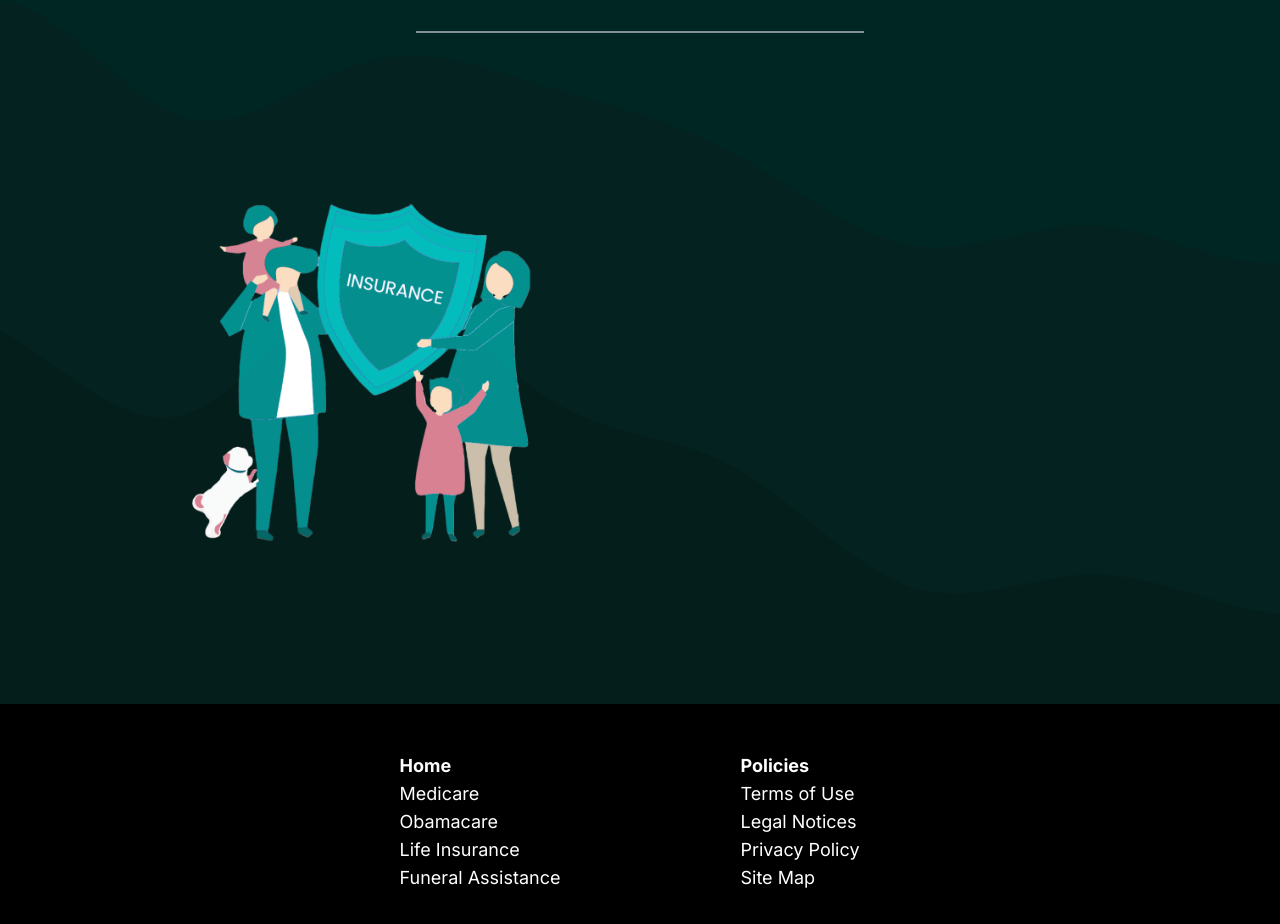
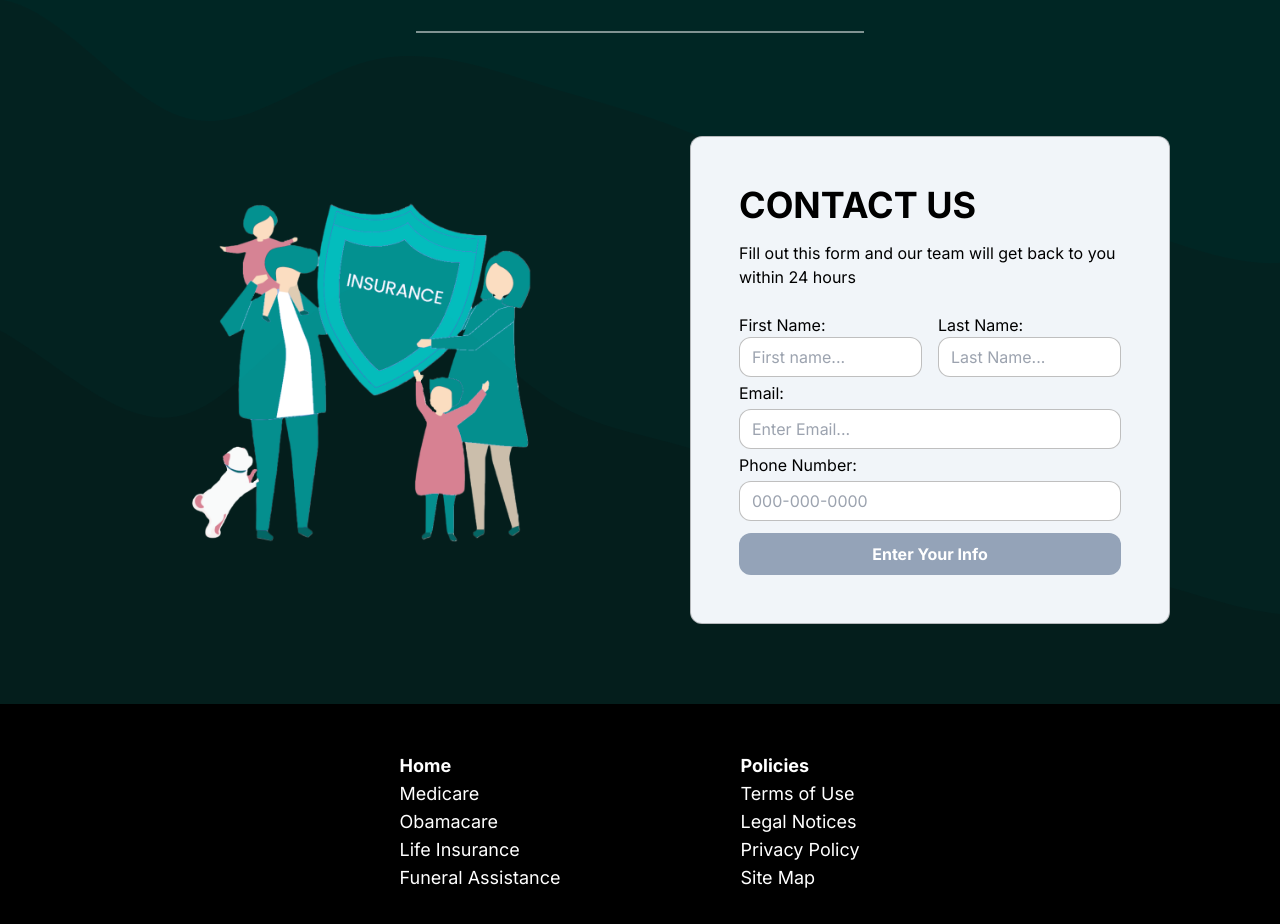
Before and after one commit to ballinyouup/leainsurance, a Next.js app: page / in a window 1280 px wide. Shown: the part 2200-3124 px from the top of the page. Built offline with nearby package versions, Linux system fonts and the light colour scheme.

Commit message:
added z index

```diff
--- a/app/components/Home/ContactSection/ContactCard.tsx
+++ b/app/components/Home/ContactSection/ContactCard.tsx
@@ -57,7 +57,7 @@ const ContactCard = () => {
 	};
 
 	return (
-		<div className="flex h-full w-120 flex-col items-start justify-start gap-6 rounded-xl border border-black border-opacity-25 bg-slate-100 p-6 sm:p-12">
+		<div className="z-10 flex h-full w-120 flex-col items-start justify-start gap-6 rounded-xl border border-black border-opacity-25 bg-slate-100 p-6 sm:p-12">
 			<div className="flex w-full max-w-sm flex-col gap-4">
 				<span className="text-4xl font-bold uppercase text-black">
 					Contact Us
```
